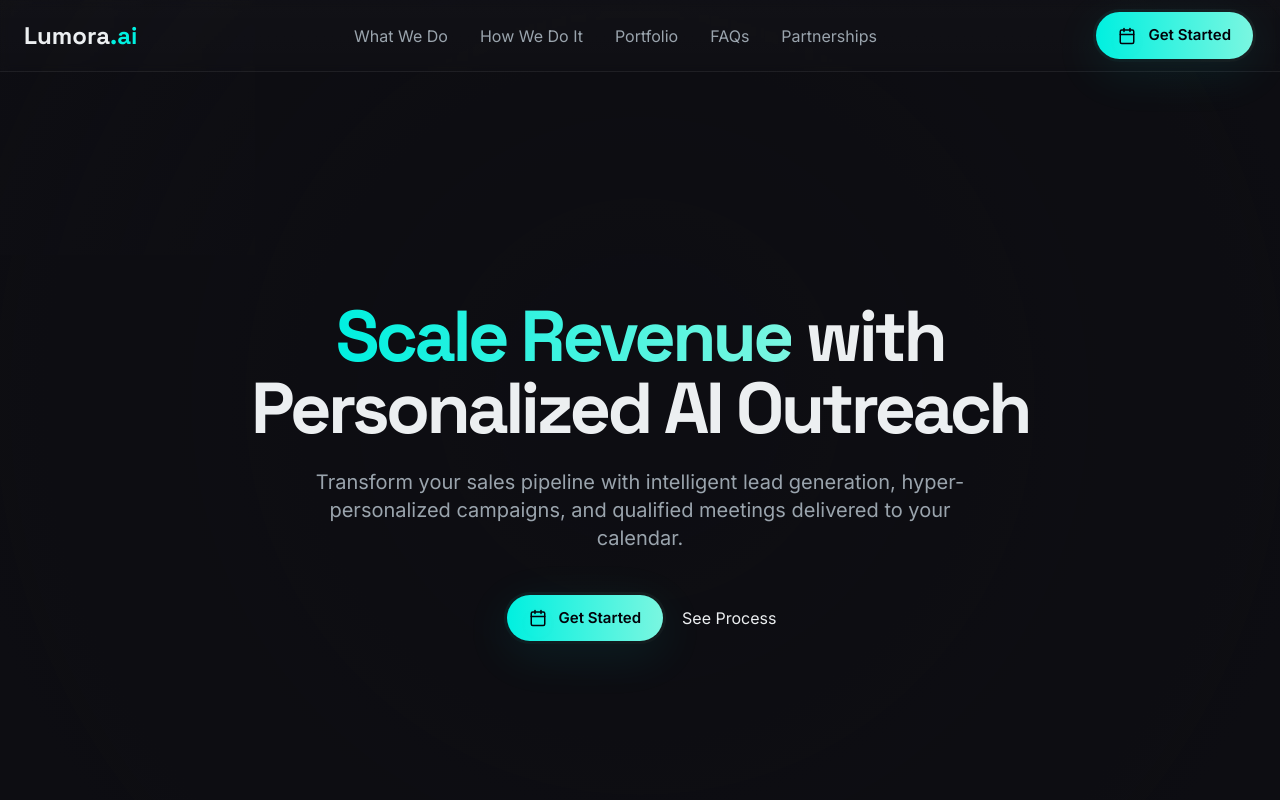
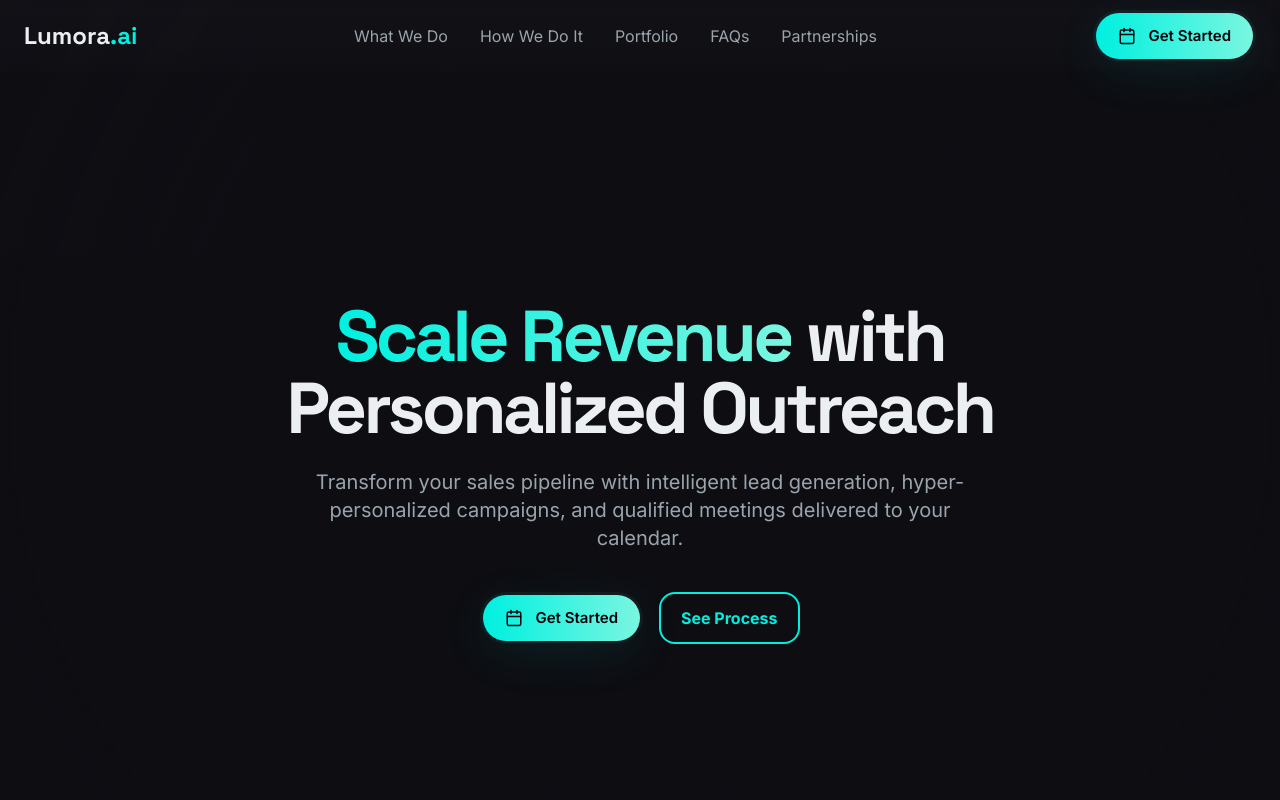
Before and after one commit to Sanworkflowsystems/landing_page, a website: page index.html in a window 1280 px wide. Shown: the top 800 px of the page. Drawn offline with nearby package versions, Linux system fonts and the light colour scheme; some packages are replaced by stand-ins of ours; files that its build step writes are made by us from their sources; a script that the page names is missing.

Commit message:
Updated index.html

```diff
--- a/index.html
+++ b/index.html
@@ -25,7 +25,7 @@
     </div>
 
     <!-- Header -->
-    <header class="sticky top-0 z-50 h-[72px] bg-gradient-to-b from-[rgba(255,255,255,0.02)] to-[rgba(255,255,255,0.01)] backdrop-blur-sm border-b border-glass-border">
+    <header id="main-header" class="sticky top-0 z-50 h-[72px] bg-gradient-to-b from-[rgba(255,255,255,0.02)] to-[rgba(255,255,255,0.01)] backdrop-blur-sm">
         <div class="container mx-auto px-6 h-full flex justify-between items-center">
             <a href="#" class="font-heading font-bold text-2xl">Lumora<span class="text-accent1">.ai</span></a>
             <nav class="hidden md:flex items-center space-x-8">
@@ -63,7 +63,7 @@
         <section id="hero" class="relative text-center py-32 md:py-48 min-h-screen flex items-center justify-center overflow-hidden">
             <div class="container mx-auto px-6 max-w-4xl">
                 <h1 class="text-4xl md:text-6xl lg:text-7xl font-heading font-extrabold tracking-tighter leading-tight mb-6 reveal-item">
-                    <span class="accent-clip">Scale Revenue</span> with<br/>Personalized AI Outreach
+                    <span class="accent-clip">Scale Revenue</span> with<br/>Personalized Outreach
                 </h1>
                 <p class="text-lg md:text-xl text-muted max-w-2xl mx-auto mb-10 reveal-item leading-relaxed" style="transition-delay: 200ms;">
                     Transform your sales pipeline with intelligent lead generation, hyper-personalized campaigns, and qualified meetings delivered to your calendar.
@@ -180,9 +180,9 @@
                 <div class="logo-marquee-container">
                     <div class="logo-marquee">
                         <div class="logo-slot"><img src="assets/logos/image.png" alt="BITS Pilani"></div>
-                        <div class="logo-slot"><img src="assets/logos/image.png" alt="Deloitte"></div>
-                        <div class="logo-slot"><img src="assets/logos/image.png" alt="Bosch"></div>
-                        <div class="logo-slot"><img src="assets/logos/image.png" alt="Iravan Technologies"></div>
+                        <div class="logo-slot"><img src="assets/logos/image copy.png" alt="Iravan Technologies"></div>
+                        <div class="logo-slot"><img src="assets/logos/image.png" alt="BITS Pilani"></div>
+                        <div class="logo-slot"><img src="assets/logos/image copy.png" alt="Iravan Technologies"></div>
                     </div>
                 </div>
             </div>
--- a/src/main.js
+++ b/src/main.js
@@ -1,4 +1,22 @@
 document.addEventListener('DOMContentLoaded', () => {
+    // Header border on scroll
+    const header = document.getElementById('main-header');
+    const hero = document.getElementById('hero');
+
+    if (header && hero) {
+        const observer = new IntersectionObserver((entries) => {
+            entries.forEach(entry => {
+                if (entry.isIntersecting) {
+                    header.classList.remove('border-b', 'border-glass-border');
+                } else {
+                    header.classList.add('border-b', 'border-glass-border');
+                }
+            });
+        }, { threshold: 0.1 });
+
+        observer.observe(hero);
+    }
+
     // Mobile menu (side drawer)
     const mobileMenuButton = document.getElementById('mobile-menu-button');
     const mobileMenu = document.getElementById('mobile-menu');
--- a/src/styles.css
+++ b/src/styles.css
@@ -73,8 +73,9 @@
   }
 
   header {
-    position: relative;
-    z-index: 1000;
+    position: sticky;
+    top: 0;
+    z-index: 9999;
     isolation: isolate;
   }
 
@@ -95,6 +96,14 @@
   }
   .btn-primary:hover {
     @apply -translate-y-0.5 scale-[1.02];
+    box-shadow: 0 20px 60px rgba(0,240,224,0.16);
+  }
+
+  .btn-secondary {
+    @apply inline-block rounded-2xl px-5 py-3 font-bold border-2 border-accent1 text-accent1 transition-all duration-200;
+  }
+  .btn-secondary:hover {
+    @apply bg-accent1 text-bg0 -translate-y-0.5 scale-[1.02];
     box-shadow: 0 20px 60px rgba(0,240,224,0.16);
   }
 
```
